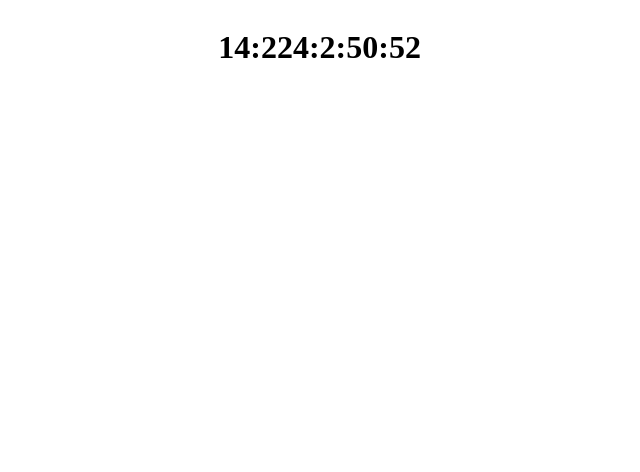
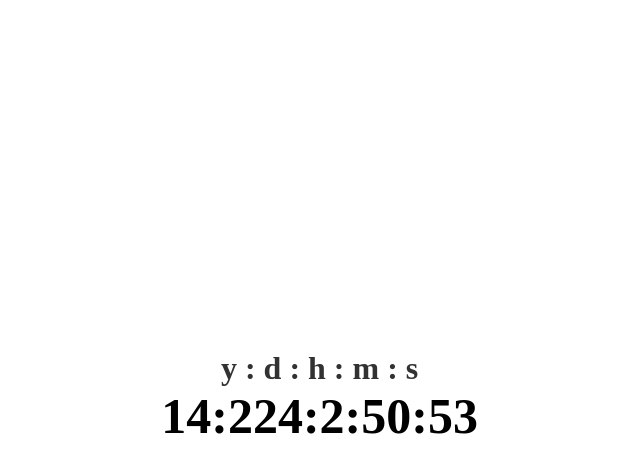
Before and after one commit to sk-ek/life-timer, a plain HTML site: page index.html in a window 1280 px wide. Shown: the whole page, without its empty margins (322-962 px from the left). Drawn offline with Linux system fonts and the light colour scheme.

Commit message:
added indicator

```diff
--- a/app.js
+++ b/app.js
@@ -3,6 +3,7 @@ let birthday = new Date(Date.parse("March 29, 2008"));
 let currentDate = new Date();
 let timer = document.querySelector("#time");
 let timerFormat = document.querySelector("#format");
+let indicator = document.querySelector("#indicator");
 
 let years = (currentDate.getTime() - birthday.getTime()) / 31536000000;
 let yearsRaw = currentDate.getTime() - birthday.getTime();
@@ -28,8 +29,6 @@ timerFormat.innerHTML =
 
 setInterval(updateFormat, 1000);
 function updateFormat() {
-  timerFormat.innerHTML =
-    yearsLog + ":" + days + ":" + hours + ":" + minutes + ":" + seconds;
   currentDate = new Date();
   seconds = Math.floor((currentDate - birthday) / 1000);
   minutes = Math.floor(seconds / 60);
@@ -45,6 +44,8 @@ function updateFormat() {
     hours * 60 * 60 -
     minutes * 60 -
     yearsLog * 365 * 24 * 60 * 60;
+  timerFormat.innerHTML =
+    yearsLog + ":" + days + ":" + hours + ":" + minutes + ":" + seconds;
 }
 
 // years = parseFloat(years.toFixed(9));
--- a/index.html
+++ b/index.html
@@ -9,8 +9,9 @@
   </head>
   <body>
     <div class="overlay" id="container">
-      <h1 id="time"></h1>
-      <h1 id="format">00</h1>
+      <!-- <h1 id="time"></h1> -->
+      <h1 id="indicator">y : d : h : m : s</h1>
+      <h1 id="format"></h1>
     </div>
 
     <script src="app.js"></script>
--- a/style.css
+++ b/style.css
@@ -7,10 +7,25 @@
   padding-top: 0;
 }
 
+#indicator {
+  font-size: 15x;
+  padding-bottom: 0;
+  margin-bottom: 0;
+  opacity: 0.8;
+}
+
+#format {
+  font-size: 50px;
+  padding-top: 0;
+  margin-top: 0;
+}
+
 #container {
   position: absolute;
+  flex-flow: column;
   height: 99%;
   width: 99%;
   display: flex;
   justify-content: center;
+  align-items: center;
 }
```
